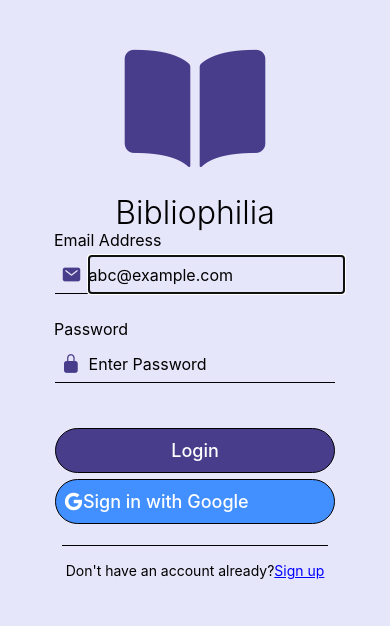
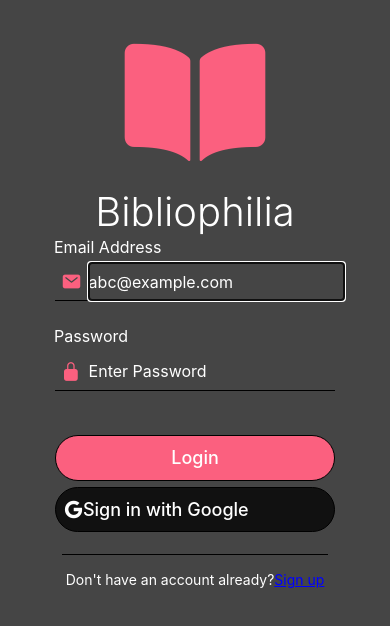
Before and after one commit to abduljawwad/bibliophilia, a React Native app in the folder front-end/: screen /Home in a window 390 px wide. Shown: the top 626 px of the page. Built offline with nearby package versions, Linux system fonts and the light colour scheme.

Commit message:
homescreen styling

```diff
--- a/front-end/Components/BooksList.js
+++ b/front-end/Components/BooksList.js
@@ -36,7 +36,7 @@ export default function BooksList(props) {
               <Button
                 style={{
                   ...styles.markAsReadView,
-                  backgroundColor: colors.closeMarkBgColor,
+                  backgroundColor: colors.deleteBtnColor,
                 }}
                 onPress={() => deleteBook(item)}
               >
@@ -59,7 +59,7 @@ export default function BooksList(props) {
                 <Button
                   style={{
                     ...styles.markAsReadView,
-                    backgroundColor: colors.closeMarkBgColor,
+                    backgroundColor: colors.deleteBtnColor,
                   }}
                   onPress={() => deleteBook(item)}
                 >
@@ -96,6 +96,8 @@ const styles = StyleSheet.create({
     justifyContent: "center",
     alignItems: "center",
     borderBottomWidth: 1,
+    backgroundColor: colors.booksListColor,
+    borderColor: colors.mainBgColor,
   },
   bookItem: {
     display: "flex",
@@ -116,6 +118,7 @@ const styles = StyleSheet.create({
     flex: 1,
     display: "flex",
     flexDirection: "column",
+    justifyContent: 'space-between',
   },
   bookTitle: {
     flex: 1,
@@ -124,20 +127,23 @@ const styles = StyleSheet.create({
     paddingTop: 5,
     fontWeight: "400",
     fontSize: 16,
-    alignSelf: "flex-start",
+    color:'#fff',
   },
   buttonContainer: {
     width: 100,
     marginRight: 10,
+    justifyContent: 'center',
   },
   markAsReadView: {
-    backgroundColor: "#a5deba",
+    backgroundColor: colors.markAsReadViewColor,
     justifyContent: "center",
     alignItems: "center",
     maxWidth: 100,
     width: 100,
     height: 35,
     marginRight: 10,
+    borderRadius: 5,
+    marginBottom: 3,
   },
   markAsReadText: { paddingRight: 5, color: "white" },
   listEmptyView: {
--- a/front-end/Navigators/NavigationStack.js
+++ b/front-end/Navigators/NavigationStack.js
@@ -10,6 +10,7 @@ import LoginScreen from '../Screens/LoginScreen';
 import SignupScreen from '../Screens/SignupScreen';
 import BooksContextProvider from '../Context/BooksContextProvider';
 import {UserCredentialsContext} from '../Context/UserCredentialsContextProvider';
+import colors from '../assets/colors'
 
 const Stack = createNativeStackNavigator();
 const Tab = createBottomTabNavigator();
@@ -17,7 +18,23 @@ const Tab = createBottomTabNavigator();
 function MainPages () {
   return (
       <BooksContextProvider>
-        <Tab.Navigator initialRouteName="Home" screenOptions={{headerShown:false}}>
+				<Tab.Navigator
+					initialRouteName="Home"
+					screenOptions={{
+						headerShown:false,
+					}}
+					tabBarOptions= {{
+						activeBackgroundColor: colors.primaryColor,
+						inactiveBackgroundColor: colors.primaryColor,
+						activeTintColor: '#fff',
+						labelStyle: {
+							fontSize: 12,
+						},
+						style: {
+							backgroundColor: 'blue',
+						},
+					}}
+					>
           <Tab.Screen name="Home" component={HomeScreen} />
           <Tab.Screen name="Reading" component={ReadingScreen} />
           <Tab.Screen name="Read" component={ReadScreen} />
@@ -31,7 +48,11 @@ export default function NavigationStack({ navigation }) {
 
   return (
 			<NavigationContainer>
-					<Stack.Navigator screenOptions={{headerShown:false}}>
+					<Stack.Navigator
+						screenOptions={{
+							headerShown:false,
+						}}
+						>
 						{
 						storedCredentials?
 						<>
@@ -49,5 +70,6 @@ export default function NavigationStack({ navigation }) {
 						}
 					</Stack.Navigator>
 			</NavigationContainer>
+
   );
 }
--- a/front-end/Screens/HomeScreen.js
+++ b/front-end/Screens/HomeScreen.js
@@ -61,7 +61,7 @@ export default function HomeScreen({ navigation, route }) {
 
   return (
     <View style={styles.container}>
-      <SafeAreaView />
+      <SafeAreaView style={styles.safeAreaView}/>
       <View style={styles.header}>
         <Text style={styles.headerText}>Bibliophilia</Text>
       </View>
@@ -93,8 +93,8 @@ export default function HomeScreen({ navigation, route }) {
             styles.plusButtonView,
             {
               position: "absolute",
-              bottom: 20,
-              right: 20,
+              bottom: 10,
+              right: 15,
             },
           ]}
           onPress={showAddBookBar}
@@ -107,7 +107,7 @@ export default function HomeScreen({ navigation, route }) {
         <Count title="Reading" count={readingCount} />
         <Count title="Read" count={readCount} />
       </View> */}
-      <SafeAreaView />
+      <SafeAreaView style={styles.safeAreaView}/>
     </View>
   );
 }
@@ -115,20 +115,24 @@ export default function HomeScreen({ navigation, route }) {
 const styles = StyleSheet.create({
   container: {
     flex: 1,
-    backgroundColor: '#fff',
+    backgroundColor: colors.primaryColor,
+  },
+  safeAreaView: {
+    backgroundColor: colors.primaryColor
   },
   header: {
     height: 70,
-    borderBottomWidth: 0.5,
-    borderBottomColor: colors.borderColor,
     alignItems: "center",
     justifyContent: "center",
+    backgroundColor: colors.primaryColor,
   },
   headerText: {
     fontSize: 24,
+    color:'#fff'
   },
   body: {
     flex: 1,
+    backgroundColor:colors.mainBgColor
   },
   closeMarkView: {
     height: 50,
@@ -137,17 +141,19 @@ const styles = StyleSheet.create({
     alignItems: "center",
     justifyContent: "center",
   },
-  plusButtonView: {
-    height: 50,
-    width: 50,
-    backgroundColor: colors.addButtonBgColor,
-    borderRadius: 25,
-    alignItems: "center",
-    justifyContent: "center",
-  },
+  // plusButtonView: {
+  //   backgroundColor: colors.primaryColor,
+  //   height:60,
+  //   width: 60,
+  //   borderRadius: 30,
+  //   alignItems: "center",
+  //   justifyContent: "center",
+  //   color: colors.primaryColor,
+  // },
   plusButton: {
-    color: "white",
-    fontSize: 40,
+    color: colors.primaryColor,
+    fontSize: 60,
+    fontWeight: '600',
   },
   footer: {
     height: 70,
--- a/front-end/Screens/LoginScreen.js
+++ b/front-end/Screens/LoginScreen.js
@@ -20,7 +20,7 @@ export default function LoginScreen({ navigation }) {
   const [googleSigninType, setGoogleSigninType] = useState(null)
   const { storedCredentials,setStoredCredentials } = useContext(UserCredentialsContext)
 
-  const { btnBgColor } = colors
+  const { mainBgColor, primaryColor, textColor } = colors
 
 
   const handleLogin = (credentials) => {
@@ -125,7 +125,7 @@ export default function LoginScreen({ navigation }) {
           <Ionicons
             name="ios-book"
             size={150}
-            color={btnBgColor}
+            color={primaryColor}
           ></Ionicons>
           <Text style={styles.titleFrom}>Bibliophilia</Text>
         </View>
@@ -172,7 +172,7 @@ export default function LoginScreen({ navigation }) {
               ...styles.signInButton,
               justifyContent: 'center',
               alignItems: 'flex-start',
-              backgroundColor: '#428fff',
+              backgroundColor: '#111',
             }}
             onPress={() => {handleGoogleSignin()}}
           >
@@ -217,6 +217,7 @@ export const styles = StyleSheet.create({
     marginLeft: 15,
     marginBottom: '2%',
     width: '90%',
+    color: colors.textColor
   },
   iconAndInputcontainer: {
     flexDirection: 'row',
@@ -229,7 +230,7 @@ export const styles = StyleSheet.create({
     alignItems: 'center',
     justifyContent: 'center',
     fontSize: 20,
-    color: colors.btnBgColor
+    color: colors.primaryColor
   },
   textInput: {
     paddingRight: 7,
@@ -239,14 +240,16 @@ export const styles = StyleSheet.create({
     alignItems: 'center',
     justifyContent: 'center',
     fontSize: 16,
+    color: colors.textColor,
   },
   messageText: {
-    color: 'green',
+    color: colors.textColor,
     fontSize: 20,
   },
   title: {
     fontSize: 32,
     fontWeight: '400',
+    color: colors.textColor,
   },
   signInSignUpButtonContainer: {
     flex: 1,
@@ -259,7 +262,7 @@ export const styles = StyleSheet.create({
     padding: 8,
     width: '90%',
     height: '30%',
-    backgroundColor: colors.btnBgColor,
+    backgroundColor: colors.primaryColor,
     borderRadius: 50,
     marginBottom: '2%',
     alignItems: 'center',
@@ -303,8 +306,9 @@ export const styles = StyleSheet.create({
     padding: 8,
   },
   titleFrom: {
-    fontSize: 32,
+    fontSize: 40,
     fontWeight: "300",
+    color: colors.textColor
   },
   signupContainer:{
     flex:1,
@@ -321,4 +325,7 @@ export const styles = StyleSheet.create({
     color: 'blue',
     textDecorationLine: 'underline'
   },
+  signupText:{
+    color: colors.textColor
+  },
 });
--- a/front-end/assets/colors.js
+++ b/front-end/assets/colors.js
@@ -1,13 +1,15 @@
 const colors = {
   checkMarkBgColor: "#a5deba",
   closeMarkBgColor: "#deada5",
-  addButtonBgColor: "#AAD1E6",
-  textInputBgColor: "#ececec",
-  textPlaceHolderBgColor: "grey",
   borderColor: "#E9E9E9",
-  mainBgColor: "#E6E6FA",
+  booksListColor:'#303030',
+  mainBgColor:'#454545',
+  primaryColor:'#fb607f',
   logoBgColor: "#483D8B",
-  btnBgColor: '#483D8B'
+  btnBgColor: '#483D8B',
+  markAsReadViewColor: '#555555',
+  deleteBtnColor:'#d98695',
+  textColor:'#fff'
 };
 
 export default colors;
```
